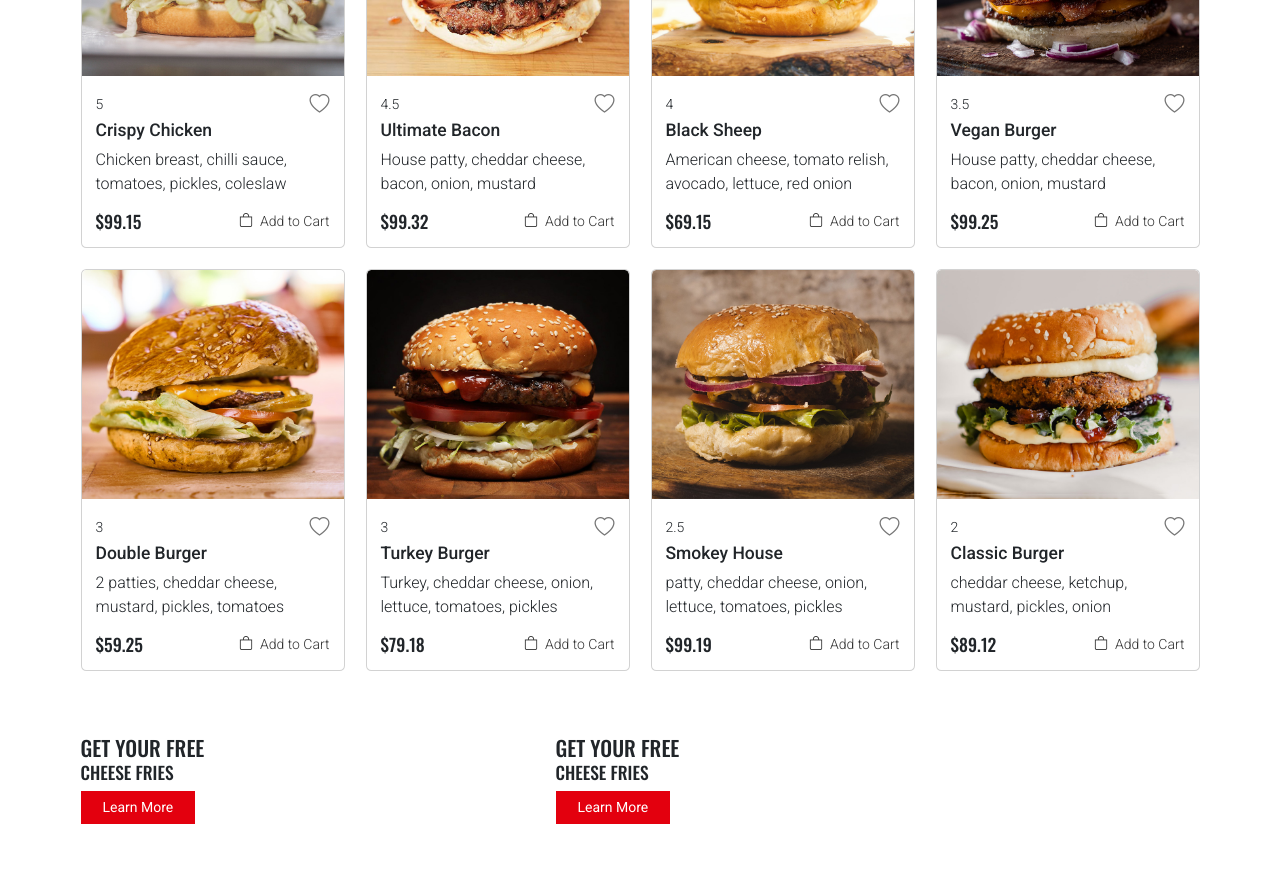
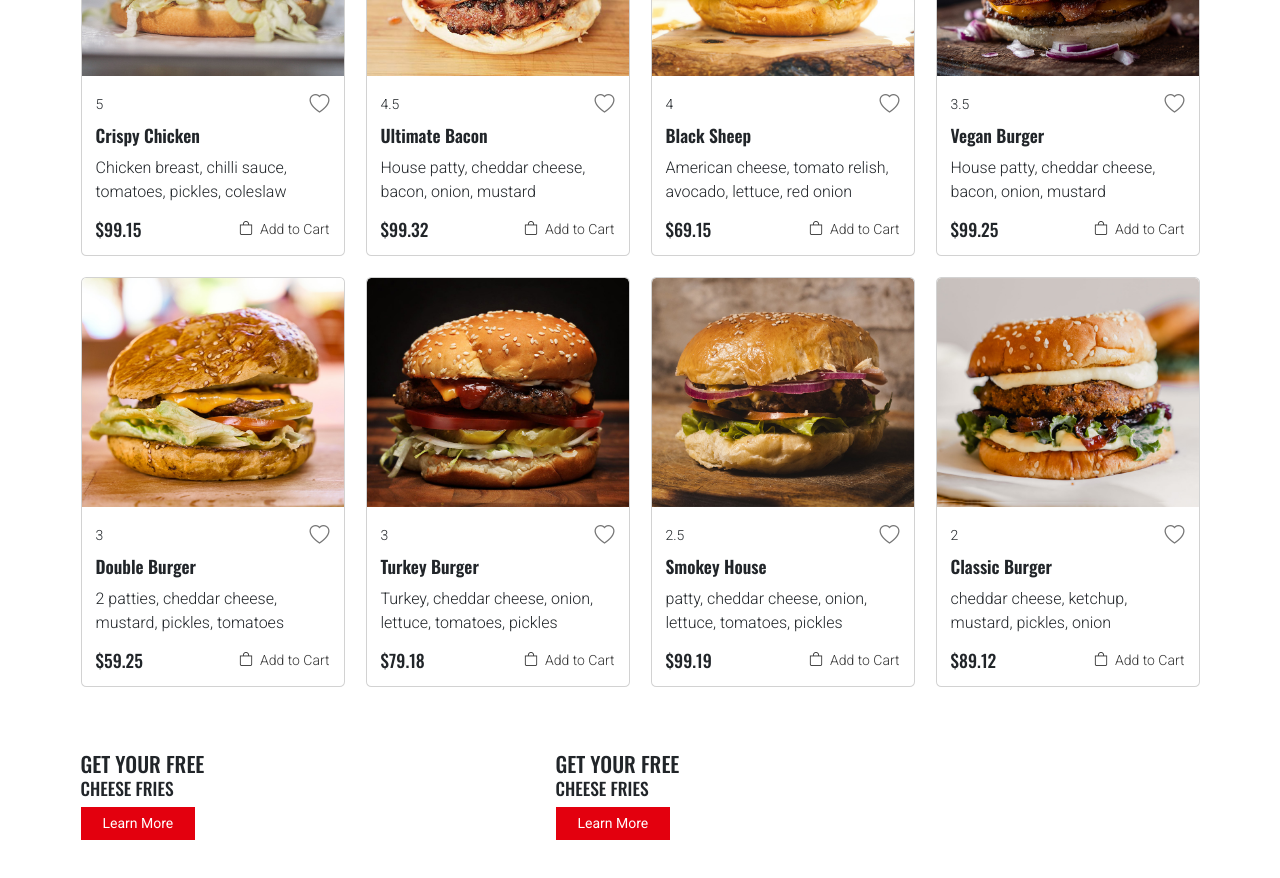
Before and after one commit to kanishkadz/QuickBites, a React (Create React App) app in the folder quick-bite/: page / in a window 1280 px wide. Shown: the part 2380-3258 px from the top of the page. Built offline with nearby package versions, Linux system fonts and the light colour scheme.

Commit message:
Update HomeStyle.css

```diff
--- a/quick-bite/src/styles/HomeStyle.css
+++ b/quick-bite/src/styles/HomeStyle.css
@@ -137,6 +137,13 @@
     color: var(--light-red);
 }
 
+.menu_section .card-title{
+    font-family: var(--oswald-font);
+    font-weight: 600;
+    margin-top: 5px;
+    margin-bottom: 10px;
+}
+
 /* media query */
 @media (max-width:992px){
     /* home about */
```
